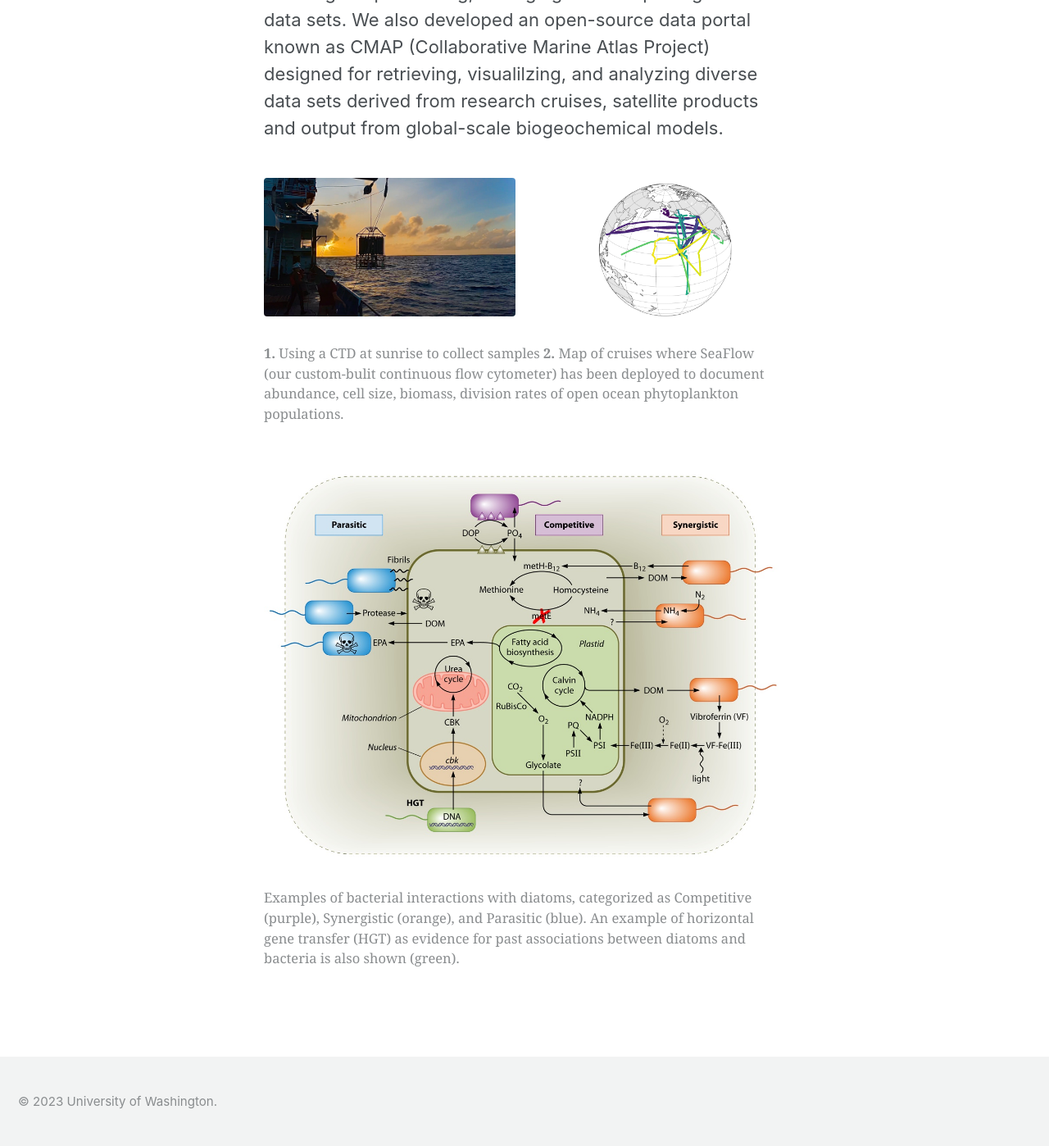
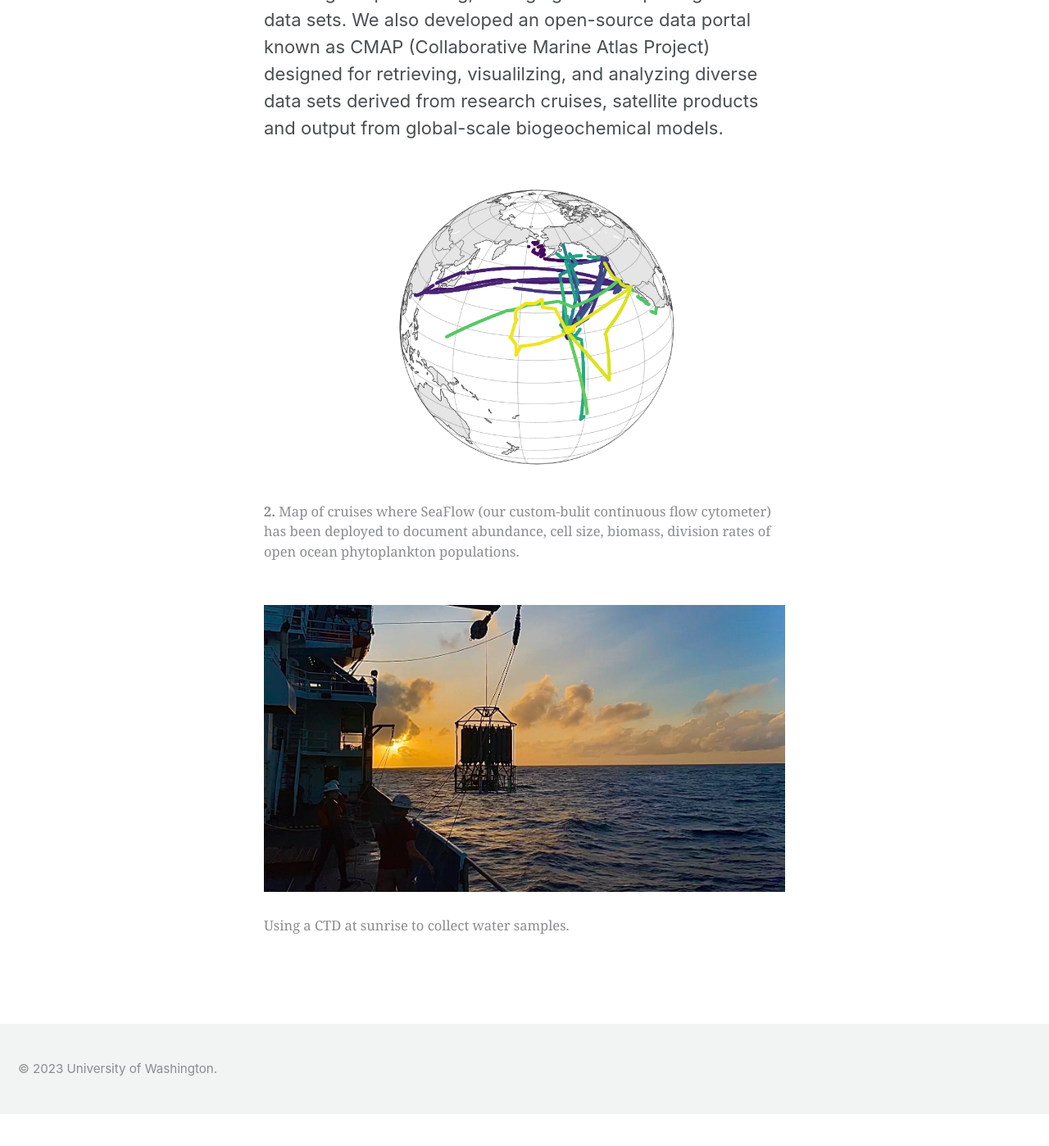
Before and after one commit to armbrustlab/armbrustlab.github.io, a Jekyll site: the page built from collections/_research/research-support.md, in a window 1280 px wide and 1400 px high, scrolled down 552 px. Shown: the whole window at 82% size. Built offline with Jekyll 4.4.1, drawn with Linux system fonts in a browser that asks for light colours; nearby versions of some CDN libraries; after the commit the page ends 1911 px from its top, so only the background shows below that.

Commit message:
Update research-support.md

```diff
--- a/collections/_research/research-support.md
+++ b/collections/_research/research-support.md
@@ -1,10 +1,6 @@
 ---
 title: Research Support - Innovation, engineering and data analysis
 gallery:
-  - url: /assets/images/CTD_at_sunrise.JPG
-    image_path: /assets/images/CTD_at_sunrise.JPG
-    alt: "CTD at sunrise"
-    title: "CTD"
   - url: /assets/images/SeaFlow_cruises.png
     image_path: /assets/images/SeaFlow_cruises.png
     alt: "SeaFlow cruises"
@@ -12,7 +8,7 @@
 ---
 In the Armbrust lab, we have a team of research scientists, engineers, bioinformaticists and software developers who work on data acquisition and analysis, derived from extensive lab culturing projects, field studies, and custom-built instrumentation. Our lab generates large-scale data sets of (meta)genomic and (meta)transcriptomic sequences and basin-wide flow cytometry data to understand temporal and spatial variability in phytoplankton communities.  We develop the necessary software tools to help meet the ongoing challenge of processing, managing and interpreting these data sets.  We also developed an open-source data portal known as CMAP (Collaborative Marine Atlas Project) designed for retrieving, visualilzing, and analyzing diverse data sets derived from research cruises, satellite products and output from global-scale biogeochemical models.
 
-{% include gallery caption="**1.** Using a CTD at sunrise to collect samples **2.** Map of cruises where SeaFlow (our custom-bulit continuous flow cytometer) has been deployed to document abundance, cell size, biomass, division rates of open ocean phytoplankton populations. "%}
+{% include gallery caption="**2.** Map of cruises where SeaFlow (our custom-bulit continuous flow cytometer) has been deployed to document abundance, cell size, biomass, division rates of open ocean phytoplankton populations. "%}
 
-![Interactions](/assets/images/website_interactions.jpg){: .align-center}
-<figcaption>Examples of bacterial interactions with diatoms, categorized as Competitive (purple), Synergistic (orange), and Parasitic (blue). An example of horizontal gene transfer (HGT) as evidence for past associations between diatoms and bacteria is also shown (green).</figcaption>
+![Interactions](/assets/images/CTD_at_sunrise.JPG){: .align-center}
+<figcaption>Using a CTD at sunrise to collect water samples.</figcaption>
```
